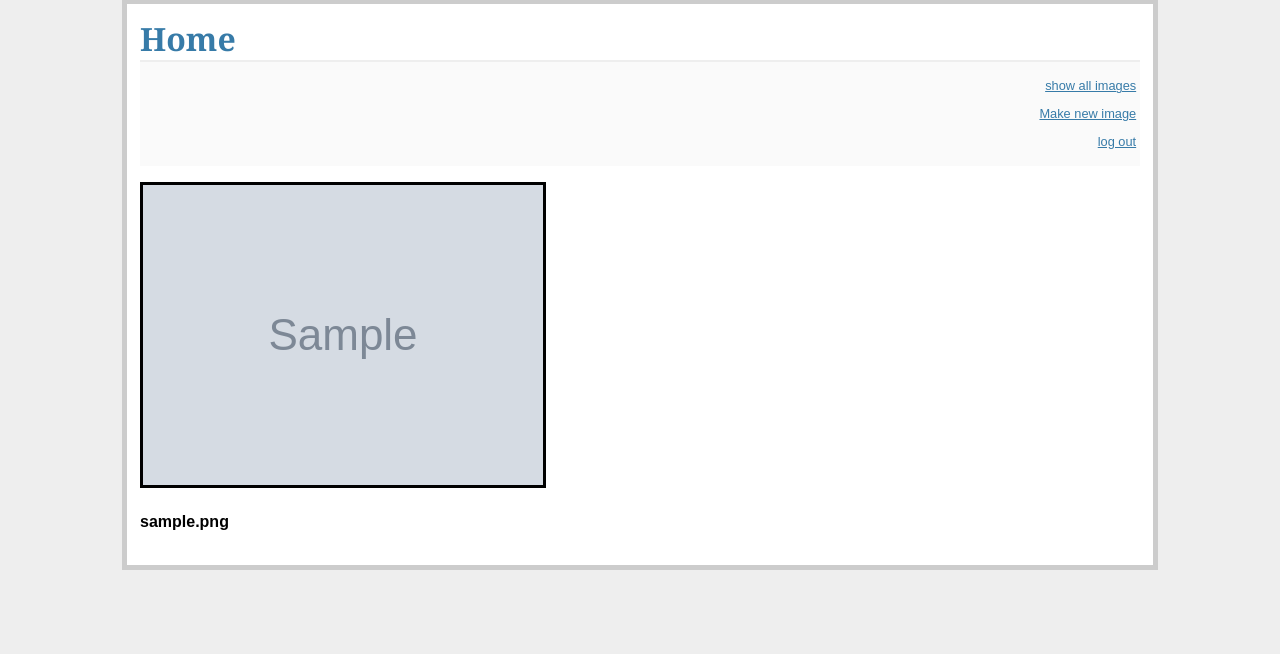
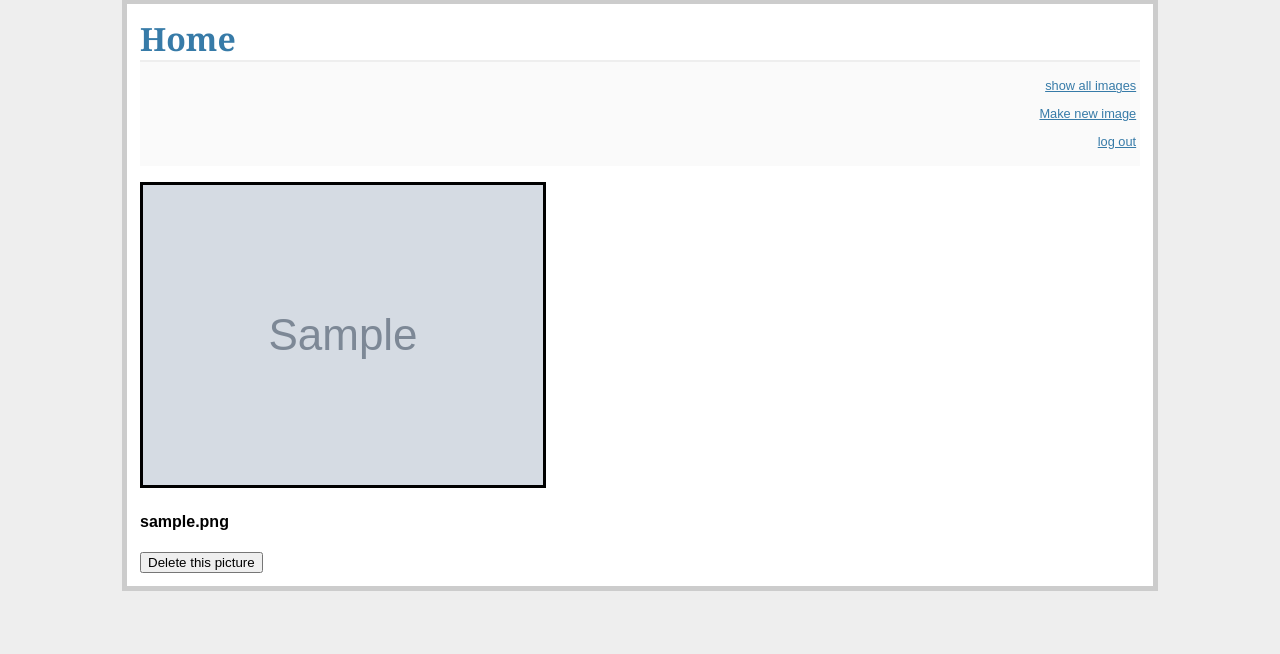
Before and after one commit to wlkl/home, a Flask app: page /show in a window 1280 px wide. Shown: the part 59-713 px from the top of the page. Run offline with Flask 2, Linux system fonts and the light colour scheme; a user stored in the database is signed in; tables that the repository leaves empty hold one stand-in row (values such as "Sample post"); grey boxes marked "Sample" are stand-in pictures.

Commit message:
add delete function

```diff
--- a/home/routes.py
+++ b/home/routes.py
@@ -24,11 +24,20 @@ def load_user(userid):
 def index():
     return render_template('index.html')
 
-@app.route('/show')
+@app.route('/show', methods=['GET', 'POST'])
 @login_required
 def show_picture():
-    pi = Image.query.all()
-    return render_template('show_picture.html', picture=None, pi=pi)
+    if request.method == 'GET':
+        pi = Image.query.all()
+        return render_template('show_picture.html', picture=None, pi=pi)
+    elif request.method == 'POST' and 'Delete' in request.form:
+        pic = request.form.get('Picture')
+        db_session.query(Image).filter_by(image=pic).delete()
+        db_session.commit()
+        os.remove(os.path.join(app.static_folder, pic))
+        pi = Image.query.all()
+        return redirect(url_for('show_picture', pi=pi))
+
 
 @app.route('/new', methods=['GET', 'POST'])
 @login_required
@@ -62,7 +71,7 @@ def login():
 
 
 @app.route('/logout', methods=['GET', 'POST'])
-@login_required
+#@login_required
 def logout():
     logout_user()
     flash('You were logged out')
--- a/home/templates/show_picture.html
+++ b/home/templates/show_picture.html
@@ -7,6 +7,10 @@
             {% for pics in pi %}
             <p><img alt="image" border="3" src="{{ url_for('static', filename=pics) }}"></p>
                 <h4>{{ pics }}</h4>
+                <form action="" method="post">
+                <input type="hidden" name="Picture" value="{{ pics }}">
+                    <input type="submit" name="Delete" value="Delete this picture">
+                </form>
             {% endfor %}
         {% endif %}
 {% endblock %}
```
Also changed, not shown: home/home.db. Lines whose indentation alone changed are shown as unchanged.
